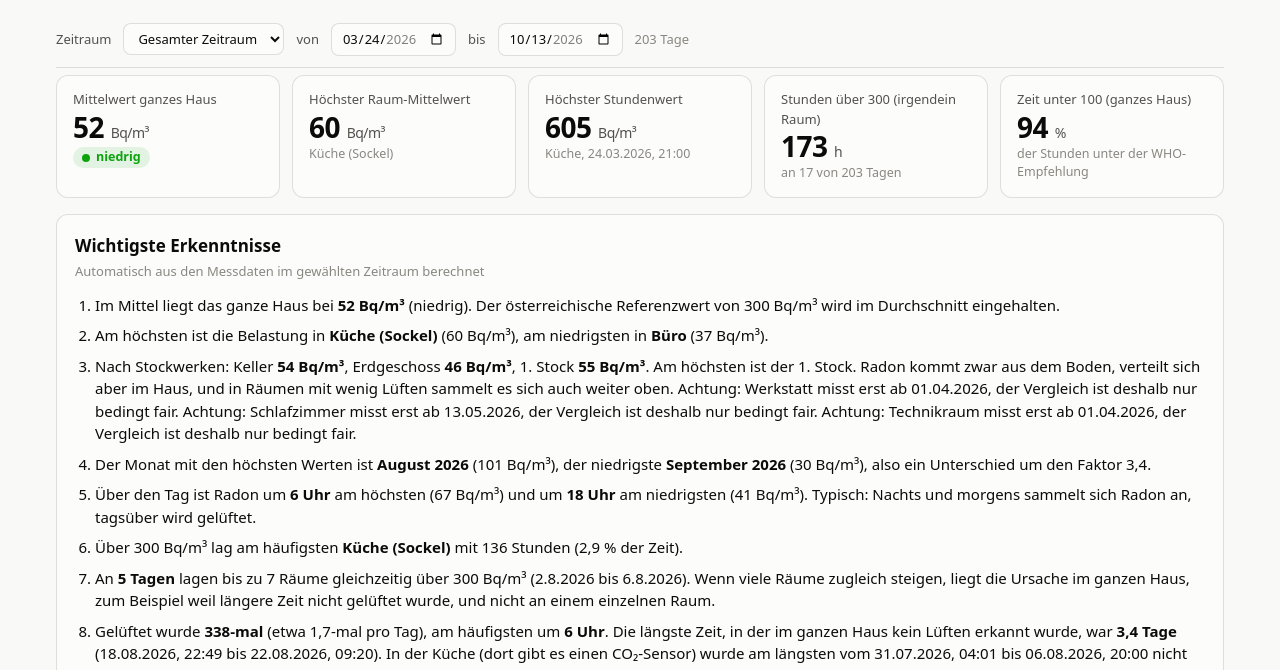
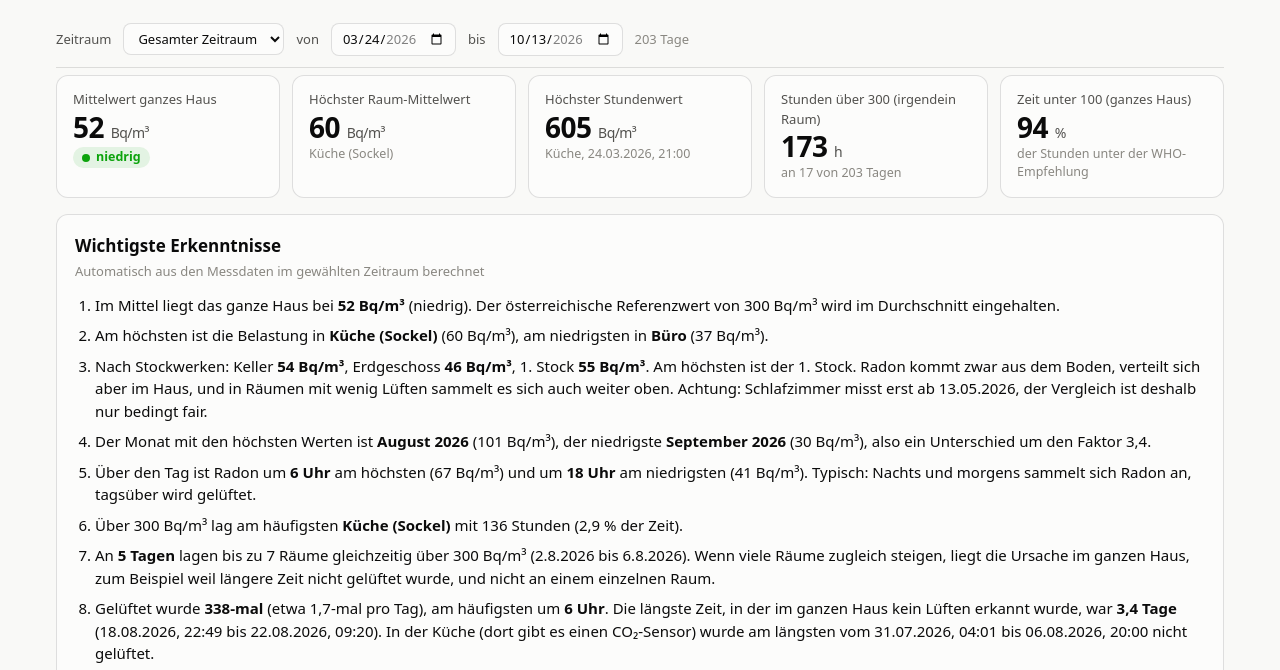
Before and after one commit to leopoint/INSY, a plain HTML site: page Radon_daten_auslesen/dashboard/index.html in a window 1280 px wide. Shown: the part 93-763 px from the top of the page. Drawn offline with nearby package versions, Linux system fonts and the light colour scheme.

Commit message:
Radon: Hinweis Stockwerk-Vergleich, Token-Verbrauch aktualisiert
Co-Authored-By: Claude Opus 5.5 <noreply@anthropic.com>

```diff
--- a/Radon_daten_auslesen/dashboard/index.html
+++ b/Radon_daten_auslesen/dashboard/index.html
@@ -536,7 +536,8 @@ function erkenntnisseZeichnen() {
            (sort[0].name === "Keller" ? "Am höchsten ist der Keller, das passt dazu, dass Radon aus dem Boden kommt."
             : `Am höchsten ist ${sort[0].name === "1. Stock" ? "der 1. Stock" : "das " + sort[0].name}. Radon kommt zwar aus dem Boden, verteilt sich aber im Haus, und in Räumen mit wenig Lüften sammelt es sich auch weiter oben.`) +
            // Hinweis, wenn ein Sensor erst später im Zeitraum zu messen begann (dann fehlen ihm z. B. die Wintermonate)
-           kz.filter(x => x.r.stat.von > zeitVon(A) + 7 * TAG).map(x => ` Achtung: ${x.r.ort} misst erst ab ${tag(x.r.stat.von)}, der Vergleich ist deshalb nur bedingt fair.`).join(""));
+           ((spaet => spaet.length ? ` Achtung: ${spaet.map(x => `${x.r.ort} misst erst ab ${tag(x.r.stat.von)}`).join(", ")}, der Vergleich ist deshalb nur bedingt fair.` : "")
+            (kz.filter(x => x.r.stat.von > zeitVon(A) + 30 * TAG))));
   }
   // Monate vergleichen
   const proMonat = new Map();
```
Also changed, not shown: 1 other file.
